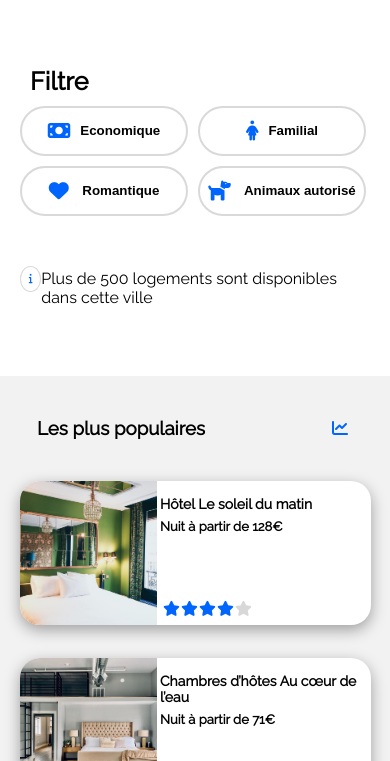
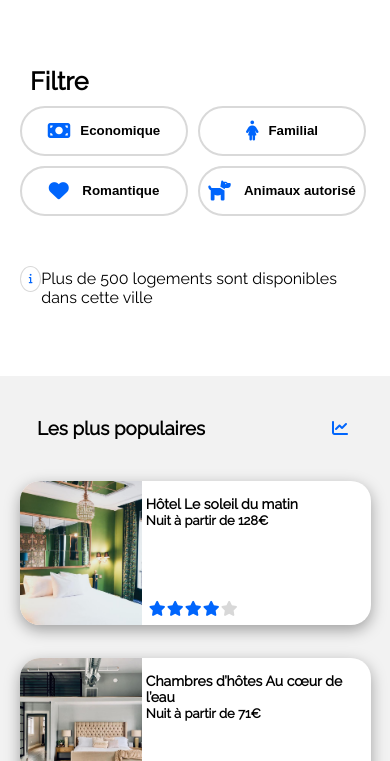
Before and after one commit to DanCoooper/ProjetBooki, a plain HTML site: page index.html in a window 390 px wide. Shown: the part 339-1100 px from the top of the page. Drawn offline with Linux system fonts and the light colour scheme.

Commit message:
finalisation

```diff
--- a/css/style.css
+++ b/css/style.css
@@ -293,7 +293,7 @@ a {
 }
 
 .bloc2-element-imgsrc {
-	width: 137px;
+	width: 50%;
 	height: 144px;
 	object-fit: cover;
 	border-top-left-radius: 20px;
@@ -309,13 +309,13 @@ a {
 }
 
 .bloc2-element-h5 {
-	margin: 16px 0px 0px 0px;
+	margin: 5px 0px 0px 0px;
 	font-size: 16px;
 	font-weight: 700;
 }
 
 .bloc2-element-p {
-	margin: 7px 0px 0px 0px;
+	margin: 5px 0px 0px 0px;
 	font-size: 14px;
 	font-weight: 400;
 }
@@ -450,6 +450,9 @@ footer {
 		display: flex;
 		box-shadow: rgba(0, 0, 0, 0.35) 0px 5px 15px;
 	}
+	.bloc2-element-imgsrc {
+		width: 35%;
+	}
 
 	.bloc2-element-textAndstars {
 		margin-top: 1%;
@@ -463,7 +466,7 @@ footer {
 	}
 
 	.bloc2-element-p {
-		margin: 7px 0px 0px 0px;
+		margin: 1px 0px 0px 0px;
 		font-size: 13px;
 		font-weight: 600;
 	}
@@ -479,7 +482,7 @@ footer {
 
 	.section3-bloc-element-img {
 		width: 100%;
-		height: 211px;
+		height: 80%;
 	}
 
 	footer {
```
